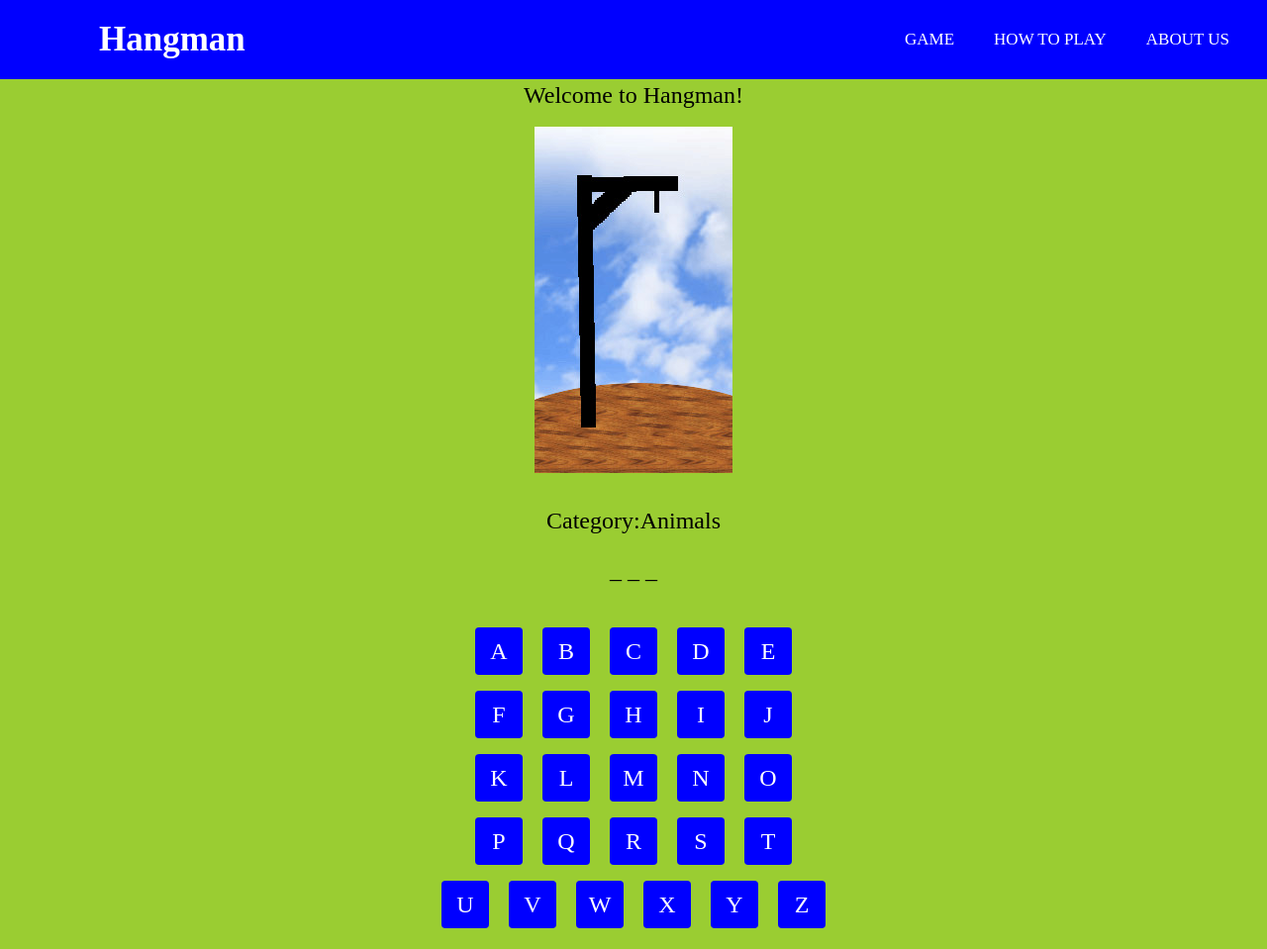
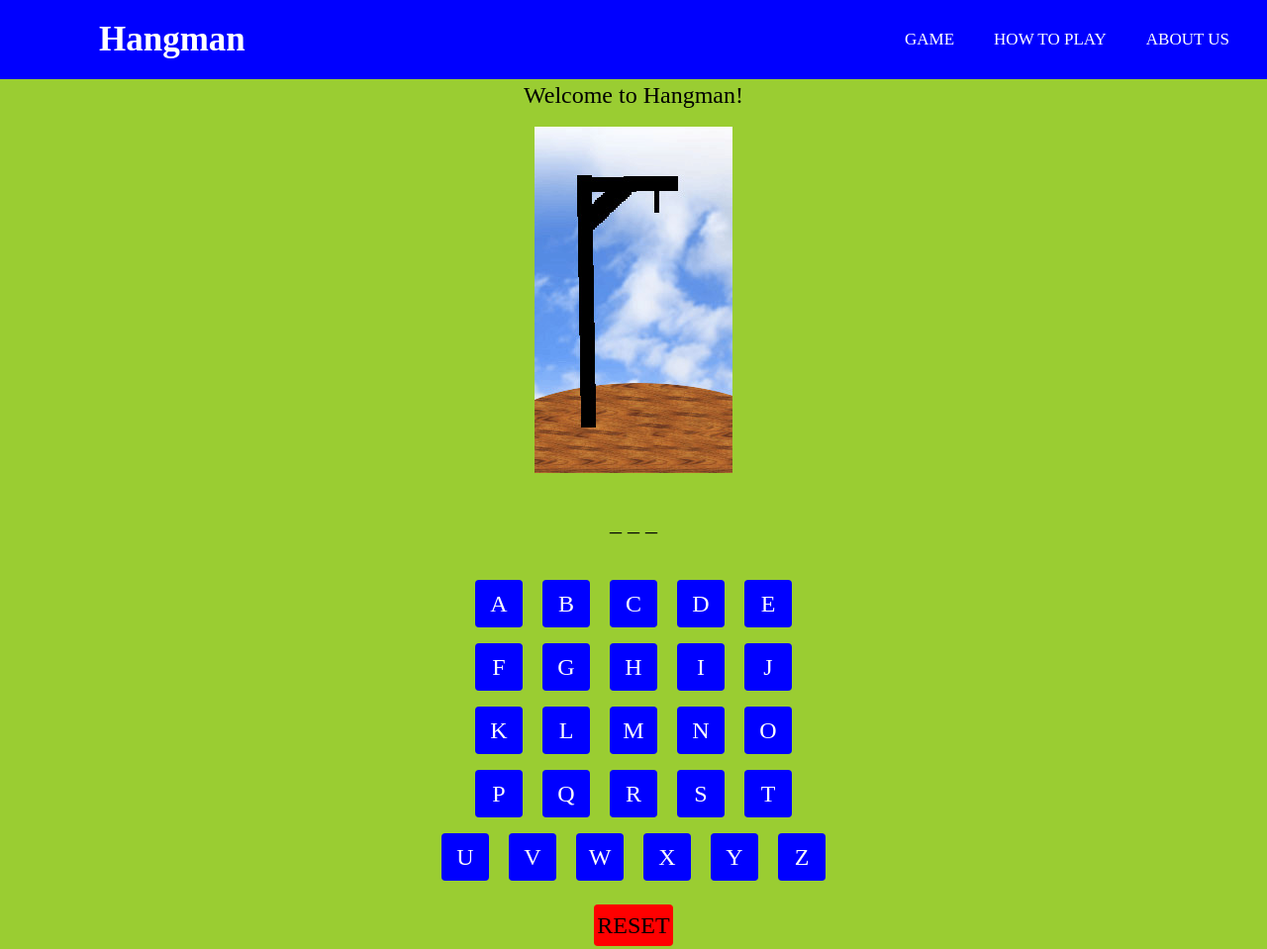
Before and after one commit to mmeru/cpsc349-project-3-, a website with bundled scripts: page index.html in a window 1280 px wide. Shown: the top 959 px of the page at 99% size. Built offline with nearby package versions, Linux system fonts and the light colour scheme.

Commit message:
removed categories because it caused issues

```diff
--- a/index.html
+++ b/index.html
@@ -27,7 +27,6 @@
             <img class="hidden" id="img6" src="./hangman-images/9.jpg" alt="Hangman with head, body, two arms, and a leg" />
             <img class="hidden" id="img7" src="./hangman-images/10.jpg" alt="Hangman with full body" />
         </div>
-        <h2 class="text-center text-2xl pb-4">Category:Animals</h2>
         <div class="guesses" id="guesses">
         </div>
         <div class="text-center">
```
